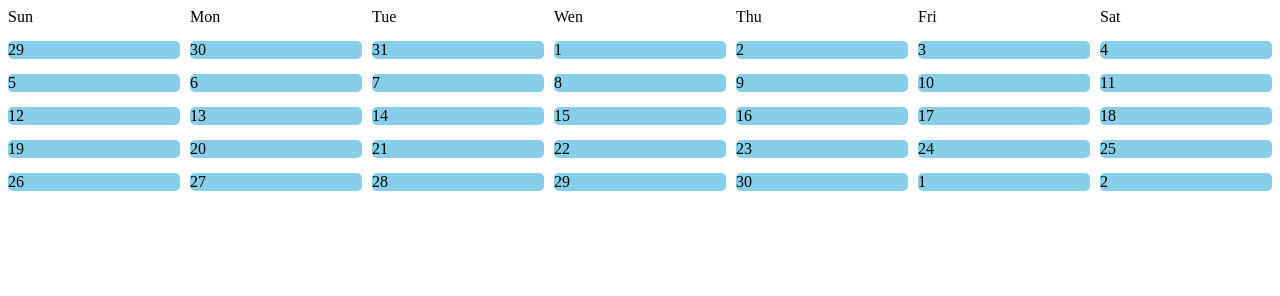
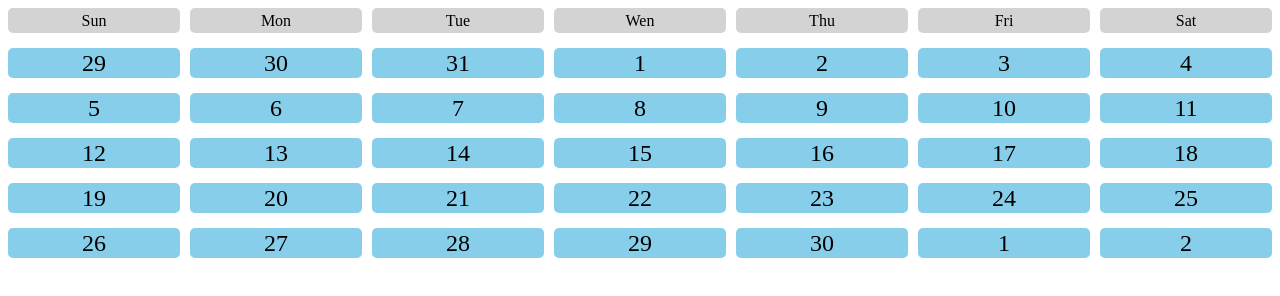
Before and after one commit to dipongkor000/m2m8, a plain HTML site: page index3.html in a window 1280 px wide. Drawn offline with Linux system fonts and the light colour scheme.

Commit message:
edit calender

```diff
--- a/index3.html
+++ b/index3.html
@@ -8,14 +8,24 @@
         .calender{
             display: grid;
             grid-template-columns: repeat(7, 1fr);
+            grid-template-rows: 25px repeat(5, 30px);
             /* gap: 10px; */
             row-gap: 15px;
             column-gap: 10px;
 
         }
-        .date{
+        .date, .day{
             background-color: skyblue;
             border-radius: 5px;
+            /* height: 50px; */
+            display: flex;
+            justify-content: center;
+            align-items: center;
+            font-size: 1.5em;
+        }
+        .day{
+            background-color: lightgrey;
+            font-size: 1em;
         }
     </style>
 </head>
```
